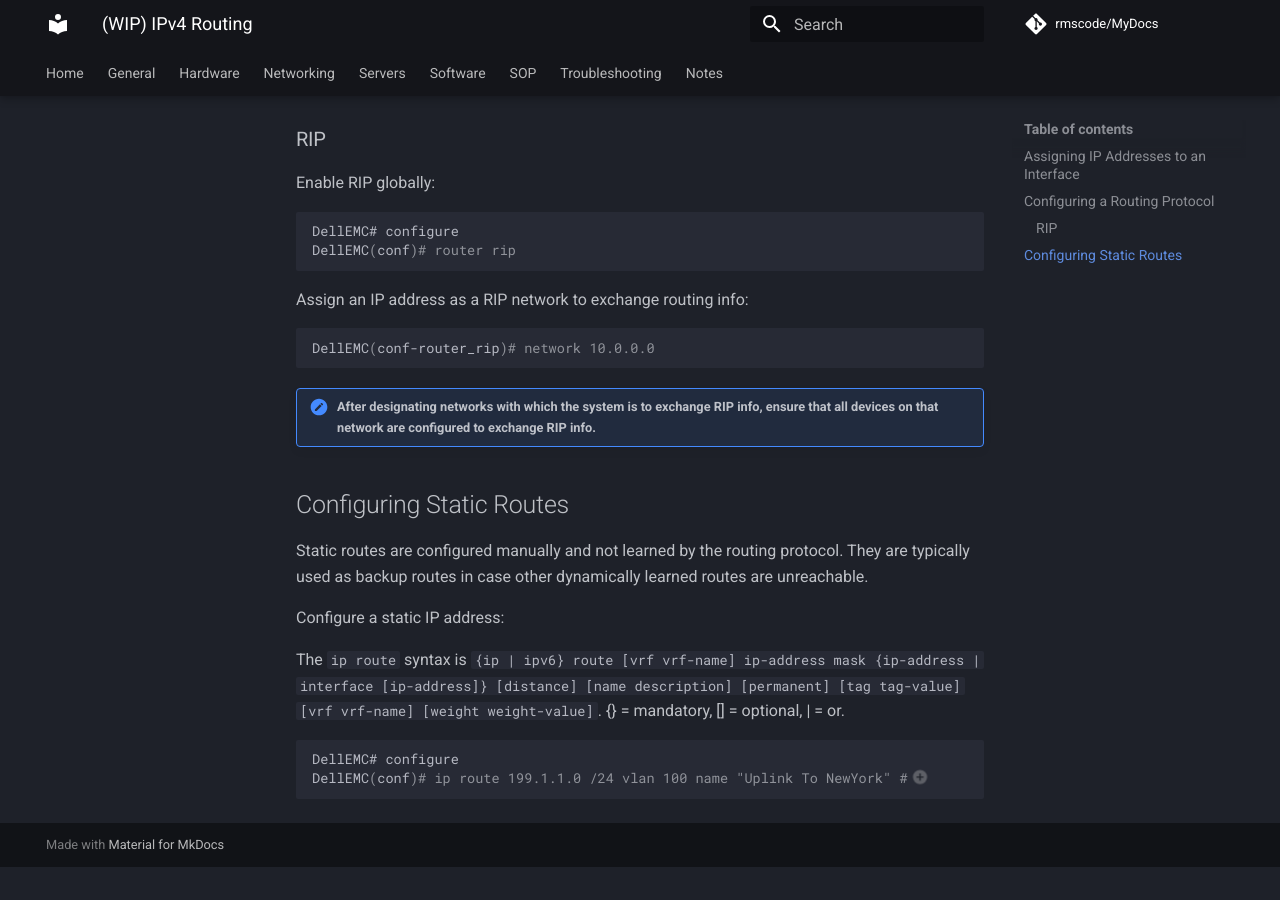
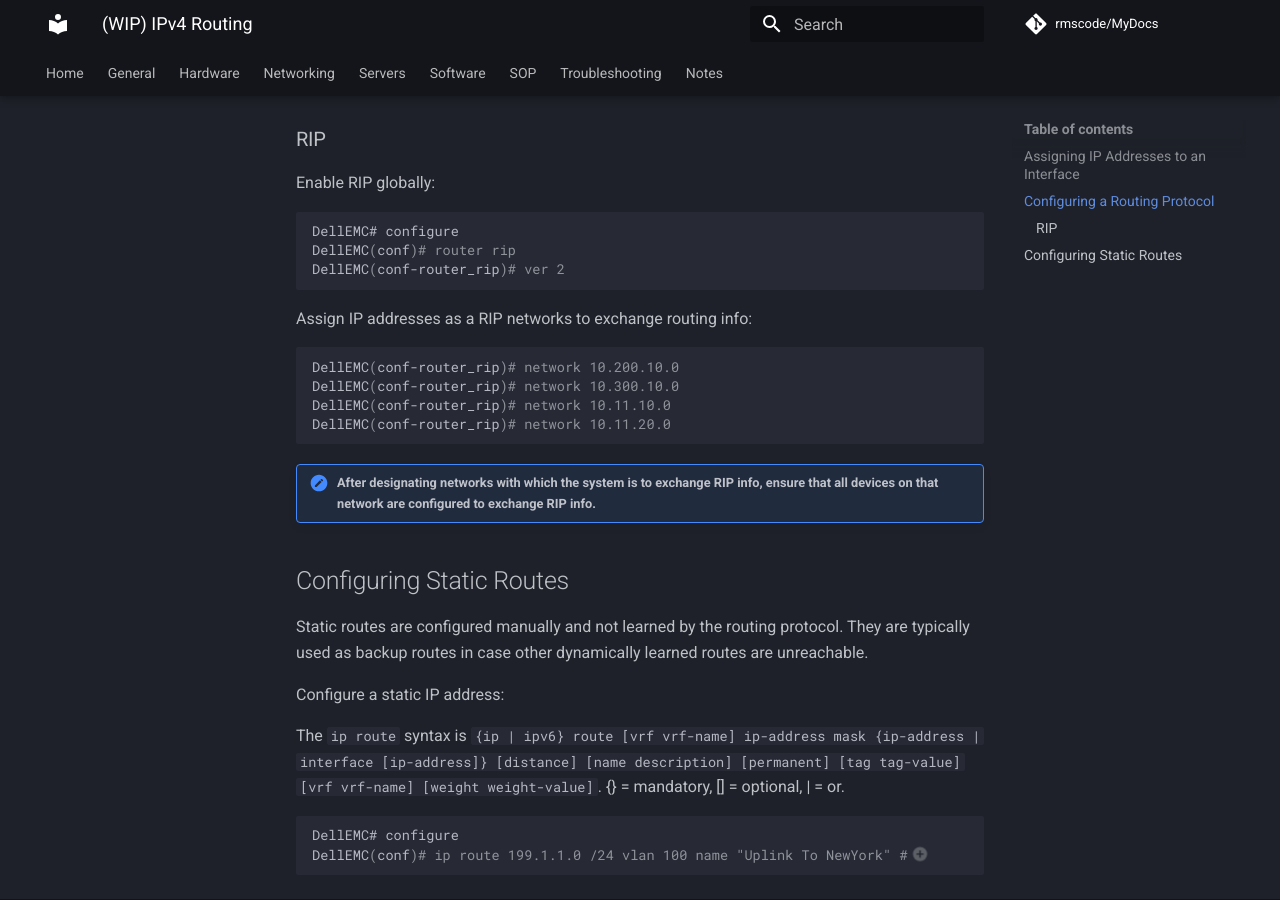
Before and after one commit to rmscode/binary-garden, an MkDocs documentation site: the page built from docs/hardware/dell-emc/S4048-ON/os9-routing.md, in a window 1280 px wide and 900 px high, scrolled down 637 px. Built offline with MkDocs 1.6.1 and Material for MkDocs 9.7.7, drawn with Linux system fonts in a browser that asks for light colours; comment, search, counter and statistics services are not loaded; before the commit the page ends 1504 px from its top, so only the background shows below that.

Commit message:
Update os9-routing.md

````diff
--- a/docs/hardware/dell-emc/S4048-ON/os9-routing.md
+++ b/docs/hardware/dell-emc/S4048-ON/os9-routing.md
@@ -28,12 +28,16 @@ Enable RIP globally:
 ```shell
 DellEMC# configure
 DellEMC(conf)# router rip
+DellEMC(conf-router_rip)# ver 2
 ```
 
-Assign an IP address as a RIP network to exchange routing info:
+Assign IP addresses as a RIP networks to exchange routing info:
 
 ```shell
-DellEMC(conf-router_rip)# network 10.0.0.0
+DellEMC(conf-router_rip)# network 10.200.10.0
+DellEMC(conf-router_rip)# network 10.300.10.0
+DellEMC(conf-router_rip)# network 10.11.10.0
+DellEMC(conf-router_rip)# network 10.11.20.0
 ```
 
 !!! note "After designating networks with which the system is to exchange RIP info, ensure that all devices on that network are configured to exchange RIP info."
````
